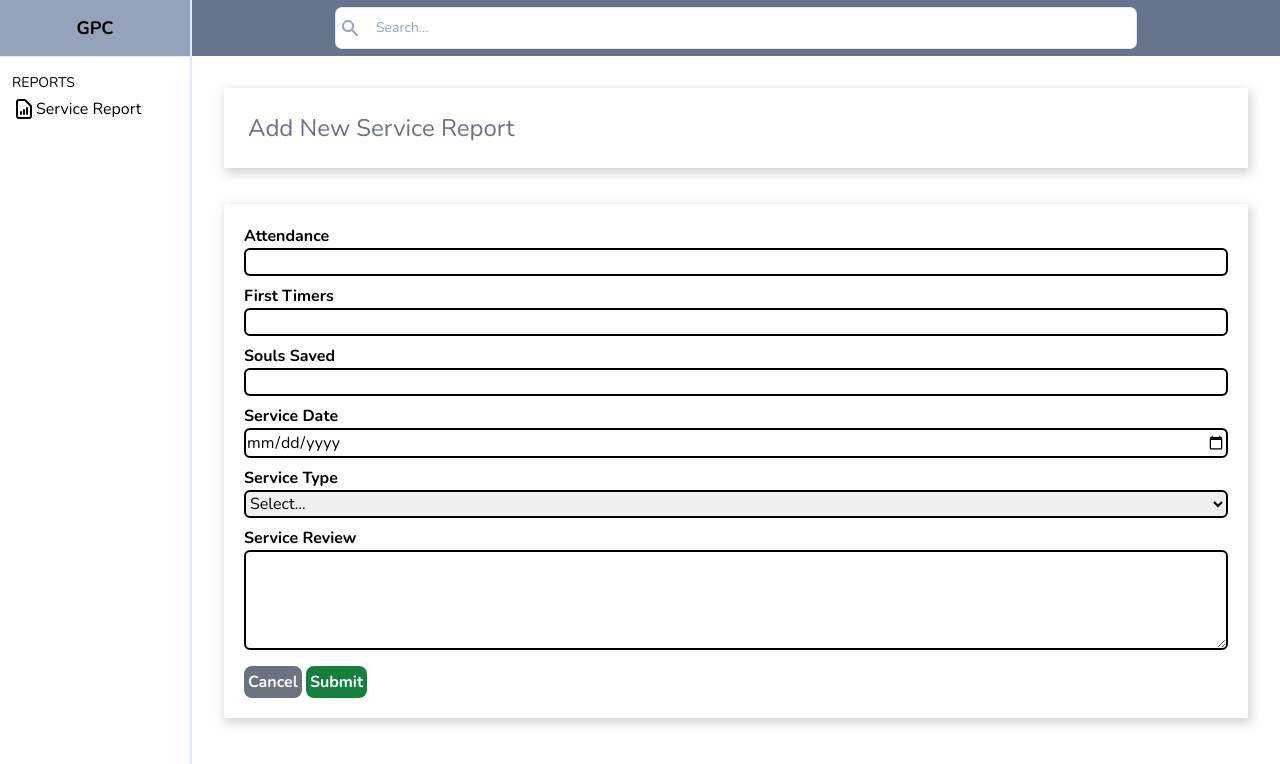
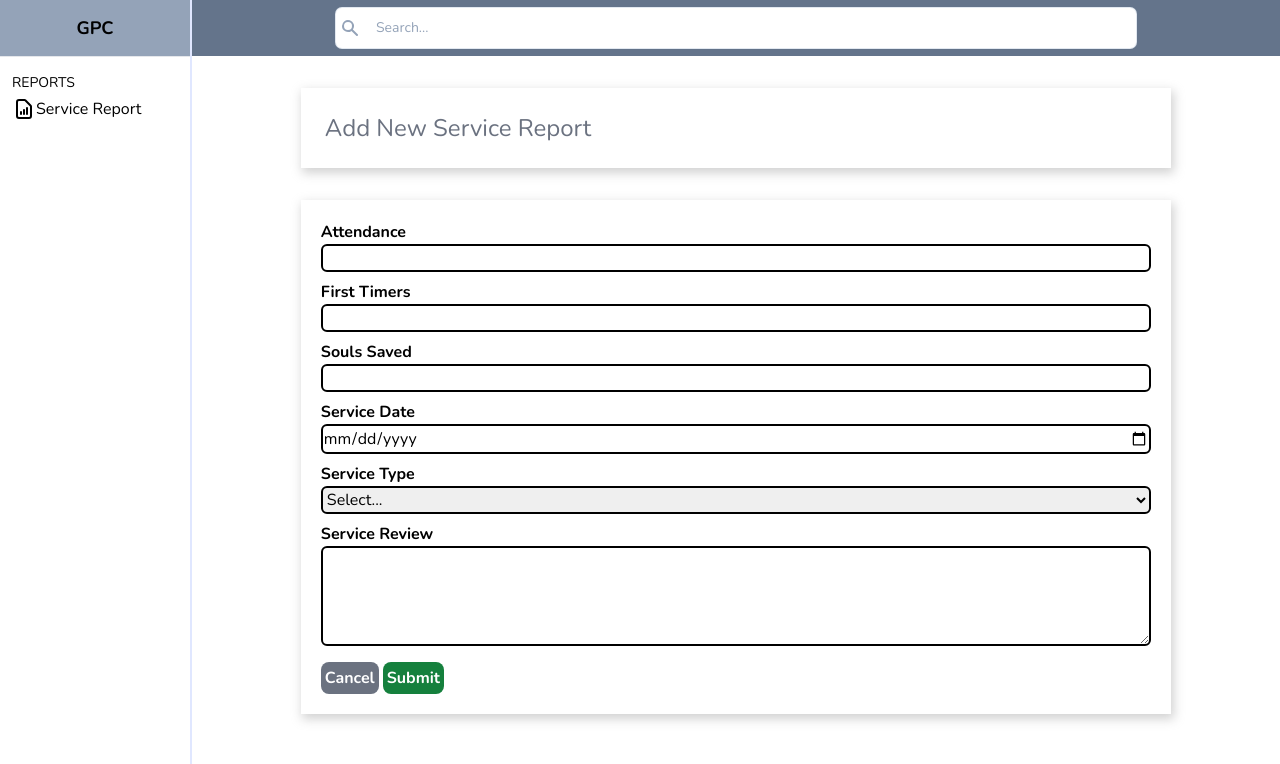
Before and after one commit to siphamandlamzobe/gpcdashboard, a React (Create React App) app in the folder source/react-js-client/: page /serviceReports/new in a window 1280 px wide. Shown: the top 764 px of the page. Built offline with nearby package versions, Linux system fonts and the light colour scheme.

Commit message:
aligned items and reduced the max-width to 80%

```diff
--- a/source/react-js-client/src/components/serviceReport/ServiceReports.jsx
+++ b/source/react-js-client/src/components/serviceReport/ServiceReports.jsx
@@ -3,8 +3,11 @@ import ServiceReportList from "./ServiceReportList";
 
 const ServiceReports = (props) => {
   return (
-    <div className="container mx-8 my-auto px-8 max-w-[95%] w-auto">
-      <ServiceReportList serviceReports={props.serviceReports} />
+    <div className="flex my-auto max-w-[80%] mx-auto w-auto mx-auto w-full">
+      <div className="flex">
+        <div className="w-1/5 rounded-2xl my-3 h-60 shadow-3xl"></div>
+        <ServiceReportList serviceReports={props.serviceReports} />
+      </div>
     </div>
   );
 };
--- a/source/react-js-client/src/pages/list/List.jsx
+++ b/source/react-js-client/src/pages/list/List.jsx
@@ -11,7 +11,7 @@ const List = (props) => {
 
       <div className="flex-auto">
         <Navbar />
-        <div className="flex p-4 items-center m-8 max-w-[95%] w-auto shadow-3xl">
+        <div className="flex p-4 items-center m-8 max-w-[80%] mx-auto w-auto shadow-3xl">
           <div className="flex w-full text-2xl m-2 justify-between bg-white text-gray-500">
             Add New Service Report
             <Link
--- a/source/react-js-client/src/pages/new/New.jsx
+++ b/source/react-js-client/src/pages/new/New.jsx
@@ -28,20 +28,20 @@ const New = (props) => {
       <Sidebar />
       <div className="flex-auto">
         <Navbar />
-        <div className="flex flex-col w-full justify-center content-center">
-          <div className="flex p-4 items-center m-8 mb-1 max-w-[95%] w-auto shadow-3xl">
-            <div className="text-2xl m-2 justify-between bg-white text-gray-500">
-              Add New Service Report
-            </div>
+
+        <div className="flex p-4 items-center m-8 max-w-[80%] mx-auto w-auto shadow-3xl">
+          <div className="flex w-full text-2xl m-2 justify-between bg-white text-gray-500">
+            Add New Service Report
+
           </div>
+        </div>
 
-          <div className="flex p-4 items-center m-8 max-w-[95%] shadow-3xl">
+        <div className="flex p-4 items-center m-8 mx-auto w-auto max-w-[80%] shadow-3xl">
             <ServiceReportForm
               onSaveServiceReport={onSaveServiceReportHandler}
               onCancel={stopEditingHandler}
             />
           </div>
-        </div>
       </div>
     </div>
   );
```
Also changed, not shown: source/react-js-client/src/components/serviceReport/ServiceReport.jsx (+14 -3 lines).
